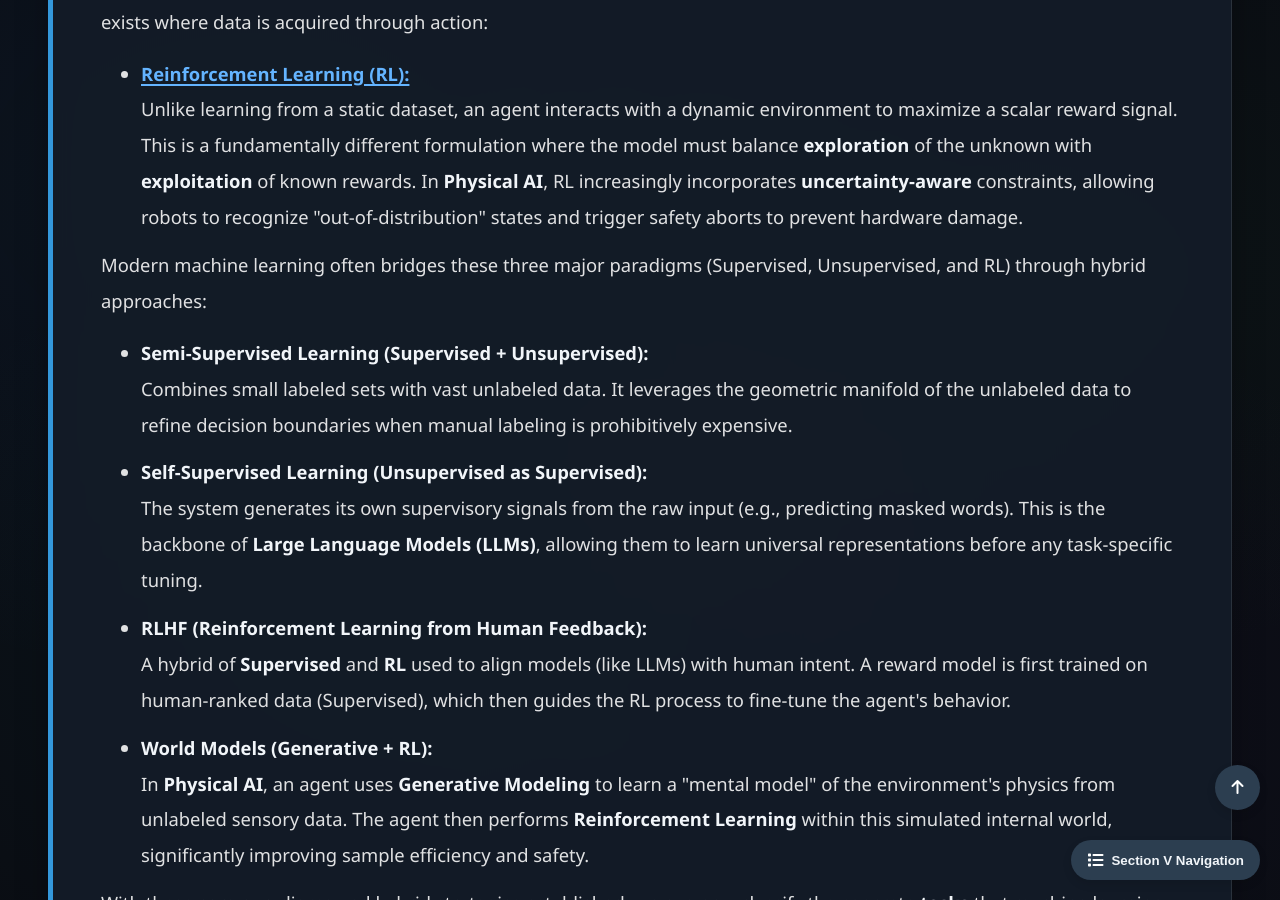
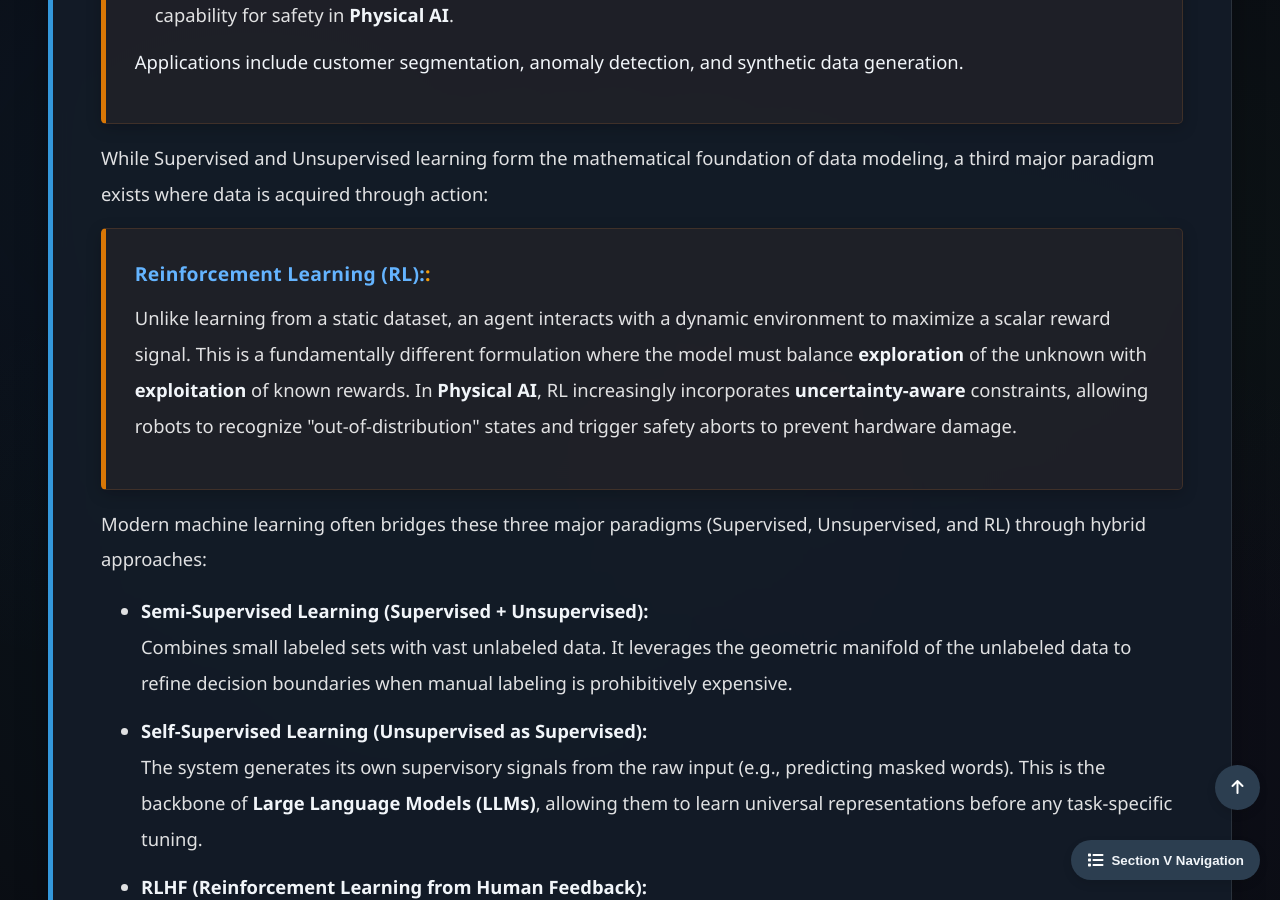
Before and after one commit to Yusukey01/yusukey01.github.io, a Jekyll site: the page built from Mathematics/Machine_learning/intro_ml.html, in a window 1280 px wide and 900 px high, scrolled down 3642 px. Built offline with Jekyll 4.4.1, drawn with Linux system fonts in a browser that asks for light colours.

```diff
--- a/Mathematics/Machine_learning/intro_ml.html
+++ b/Mathematics/Machine_learning/intro_ml.html
@@ -129,9 +129,9 @@ uses_python: false
                     learning problem.
                 </p>
 
+                <div class="theorem">
+                    <span class="theorem-title">Supervised Learning:</span>
                     <p>
-                    <ul style="padding-left: 40px;">
-                        <li><strong>Supervised Learning:</strong><br>
                         The model is trained on a labeled dataset \(\mathcal{D} = \{(x_i, y_i)\}_{i=1}^{N}\), where each input
                         \(x_i \in \mathbb{R}^D\) is paired with an output label \(y_i\). The goal is to learn a mapping
                         \(f: \mathbb{R}^D \to \mathcal{Y}\) that generalizes well to unseen data. From a probabilistic perspective,
@@ -139,33 +139,36 @@ uses_python: false
                         <a href="../Probability/mle.html"><strong>maximum likelihood</strong></a> or
                         <a href="../Probability/bayesian.html"><strong>Bayesian inference</strong></a>.
                         Common applications include image classification, spam detection, and medical diagnosis.
-                        </li>
+                    </p>
+                </div>
 
-                        <li><strong>Unsupervised Learning:</strong><br>
+                 <div class="theorem">
+                    <span class="theorem-title">Unsupervised Learning:</span>
+                    <p>
                         Here the dataset consists only of inputs \(\mathcal{D} = \{x_i\}_{i=1}^{N}\) with no target labels. The model attempts to uncover <strong>intrinsic structures</strong> or underlying patterns in two primary ways:
                         <ul style="padding-left: 20px; margin-top: 10px;">
                             <li><strong>Structural Analysis:</strong> Identifying discrete groupings (<a href="clustering.html"><strong>clustering</strong></a>) or finding low-dimensional <a href="pca.html"><strong>latent representations</strong></a> (dimensionality reduction) that capture the data's dominant variance.</li>
                             <li><strong>Generative Modeling:</strong> Explicitly modeling the <strong>data-generating distribution</strong> \(p(x; \theta)\). This allows the system to not only understand existing data but also to synthesize new samples and quantify <strong>epistemic uncertainty</strong>—a critical capability for safety in <strong>Physical AI</strong>.</li>
                         </ul>
                         Applications include customer segmentation, anomaly detection, and synthetic data generation.
-                        </li>
-                    </ul>
                     </p>
+                 </div>
 
                 <p>
                     While Supervised and Unsupervised learning form the mathematical foundation of data modeling, a third major paradigm exists where data
                     is acquired through action:
                 </p>
 
-                <ul style="padding-left: 40px;">
-                    <li><a href="intro_RL.html"><strong>Reinforcement Learning (RL):</strong></a><br>
+                <div class="theorem">
+                    <span class="theorem-title"><a href="intro_RL.html">Reinforcement Learning (RL):</a>:</span>
+                    <p>
                         Unlike learning from a static dataset, an agent interacts with a dynamic environment to maximize a scalar reward signal.
                         This is a fundamentally different formulation where the model must balance <strong>exploration</strong> of the unknown with
                         <strong>exploitation</strong> of known rewards. In <strong>Physical AI</strong>, RL increasingly incorporates
                         <strong>uncertainty-aware</strong> constraints, allowing robots to recognize "out-of-distribution" states and trigger
                         safety aborts to prevent hardware damage.
-                    </li>
-                </ul>
+                    </p>
+                </div>
 
                 <p>
                     Modern machine learning often bridges these three major paradigms (Supervised, Unsupervised, and RL) through hybrid approaches:
```
Lines whose indentation alone changed are shown as unchanged.
